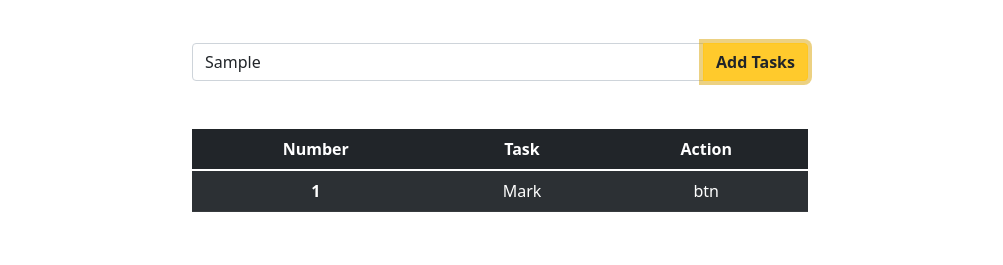
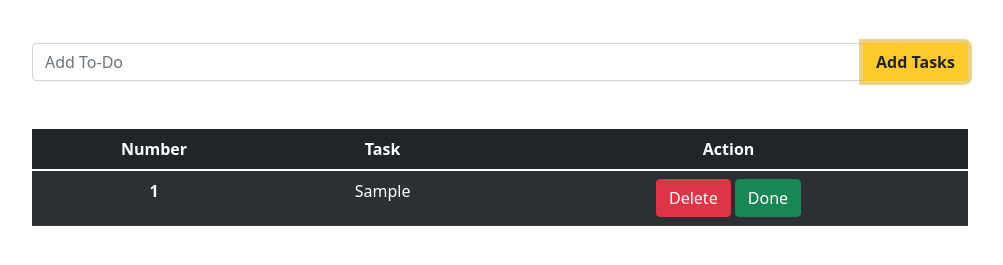
Before and after one commit to Fahad-Faisaal/to-do, a plain HTML site: page index.html in a window 1280 px wide. Both pictures are taken after typing "Sample" into the empty fields and a click on the button "Add Tasks". Shown: the part 101-366 px from the top of the page, without its empty margins (140-1143 px from the left). Drawn offline with nearby package versions, Linux system fonts and the light colour scheme.

Commit message:
getting task names done

```diff
--- a/index.html
+++ b/index.html
@@ -12,7 +12,7 @@
 <body>
   <h1 class="text-center text-secondary mt-5">To Do List</h1>
 
-  <div class="text-center container w-50 m-auto mt-5">
+  <div class="text-center container w-75 m-auto mt-5">
     <div class="input-group mb-3">
       <input type="text" class="form-control" placeholder="Add To-Do" aria-label="Recipient's username" aria-describedby="button-addon2" id="task-input">
       <button class="btn btn-warning fw-bold text-dark" type="button" id="btn-add">Add Tasks</button>
@@ -26,12 +26,12 @@
           <th scope="col">Action</th>
         </tr>
       </thead>
-      <tbody>
-        <tr>
+      <tbody id="task-container">
+        <!-- <tr>
           <th scope="row">1</th>
           <td>Mark</td>
           <td>btn</td>
-        </tr>
+        </tr> -->
       </tbody>
     </table>
   </div>
--- a/index.js
+++ b/index.js
@@ -1,7 +1,32 @@
 const btnAdd = document.getElementById('btn-add');
+let count = 0;
 
 btnAdd.addEventListener('click', function() {
   const inputTask = document.getElementById('task-input');
   const inputValue = inputTask.value;
-  if (inputValue === "") alert('Please enter your desired task')
+  const taskContainer = document.getElementById('task-container');
+  const taskContent = document.createElement('tr');
+
+  // if there is no input
+  if (inputValue === "") alert('Please enter your desired task');
+
+  // updating task Number
+  count++;
+
+  // creating task ui
+  taskContent.innerHTML = `
+    <th scope="row">${count}</th>
+    <td>${inputValue}</td>
+    <td>
+      <button class="btn btn-danger btn-delete">Delete</button>
+      <button class="btn btn-success btn-done">Done</button>
+    </td>
+  `;
+  taskContainer.appendChild(taskContent);
+
+  // clearing input field
+  inputTask.value = "";
+
+  const btnDelete = document.getElementsByClassName('btn-delete');
+  const btnDone = document.getElementsByClassName('btn-done');
 })
```
